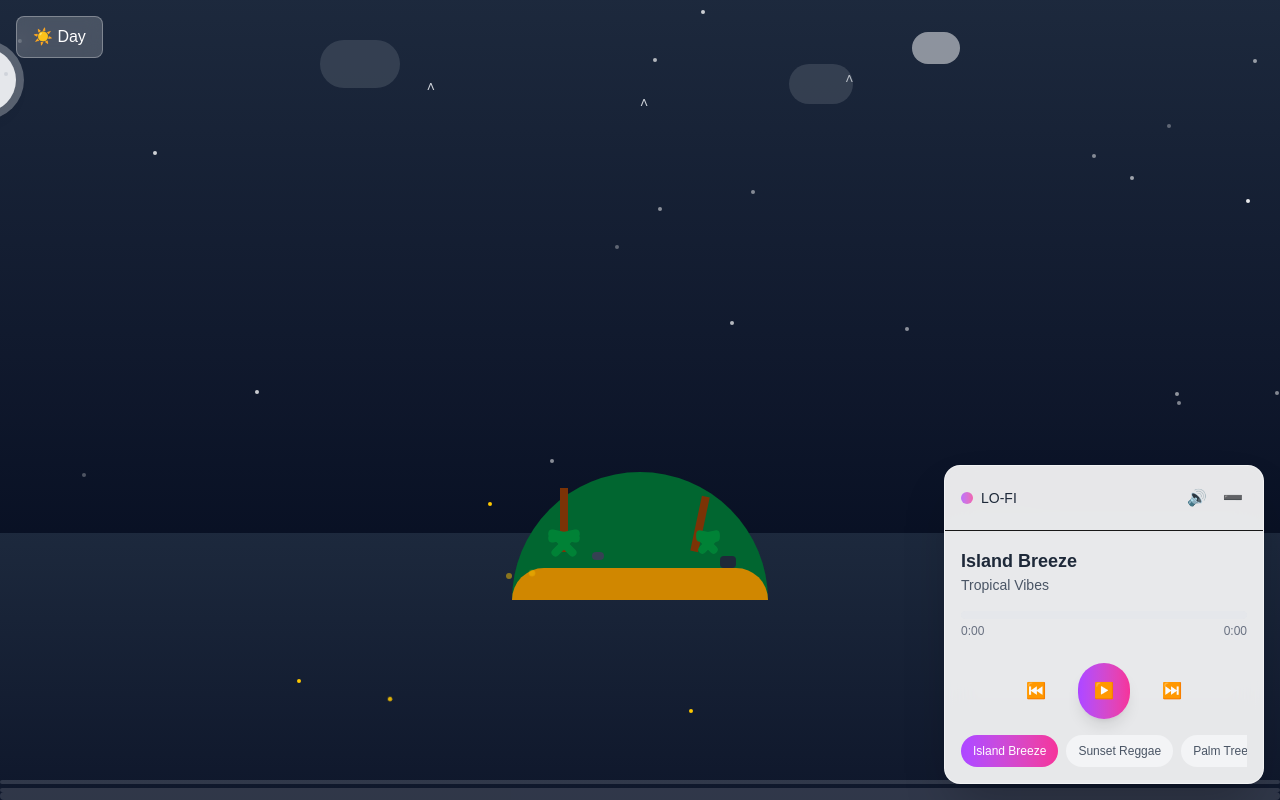
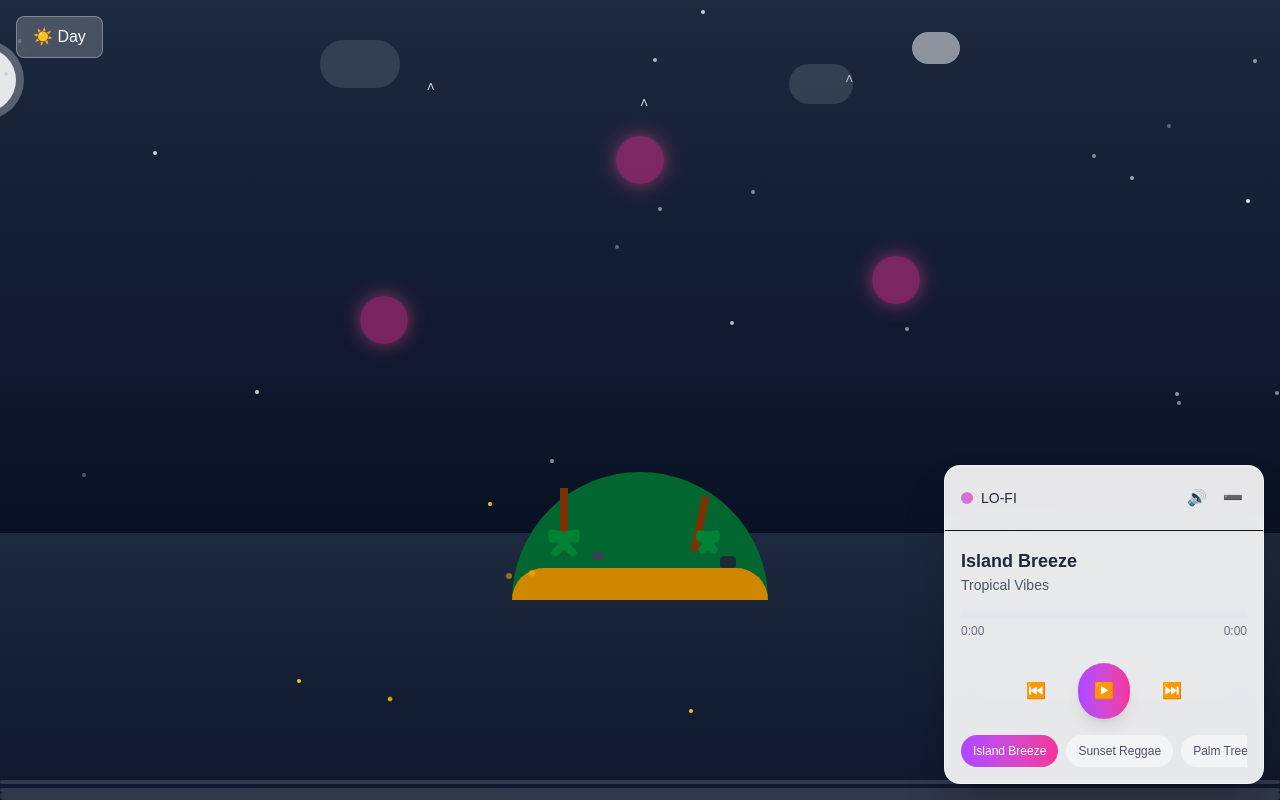
Before and after one commit to dubplanet/Mucih_web, a Next.js app: page / in a window 1280 px wide. Built offline with nearby package versions, Linux system fonts and the light colour scheme.

Commit message:
fix orbs

```diff
--- a/app/page.tsx
+++ b/app/page.tsx
@@ -2,6 +2,7 @@
 import { Suspense } from "react";
 import dynamic from "next/dynamic";
 import AudioPlayer from "@/components/AudioPlayer";
+import ArtOrbs from "@/components/ArtOrbs";
 
 const Island = dynamic(() => import("@/components/IslandScene"), {
   ssr: false,
@@ -19,6 +20,8 @@ export default function Home() {
         <Island />
       </Suspense>
       <AudioPlayer />   {/* ← add this line */}
+
     </main>
+
   );
 }
--- a/components/IslandScene.tsx
+++ b/components/IslandScene.tsx
@@ -1,10 +1,7 @@
 'use client';
 
 import React, { useState, useEffect } from 'react';
-import ArtOrbs from "@/components/ArtOrbs";
-
-
-
+import ArtOrbs from "./ArtOrbs";
 
 const CYCLE_DURATION = 3000;   // auto-cycle ms
 const TRANSITION_DURATION = 2000; // fade ms
@@ -264,10 +261,11 @@ const IslandScene: React.FC<IslandSceneProps> = ({
           ))}
         </div>
       )}
+
+      {/* 3D Art Orbs */}
+      <ArtOrbs isNight={isNight} />
     </div>
   );
 };
- {/* 3-D-STYLE ORBS */}
 
 export default IslandScene;
-{/* 3-D-STYLE ORBS */}
```
